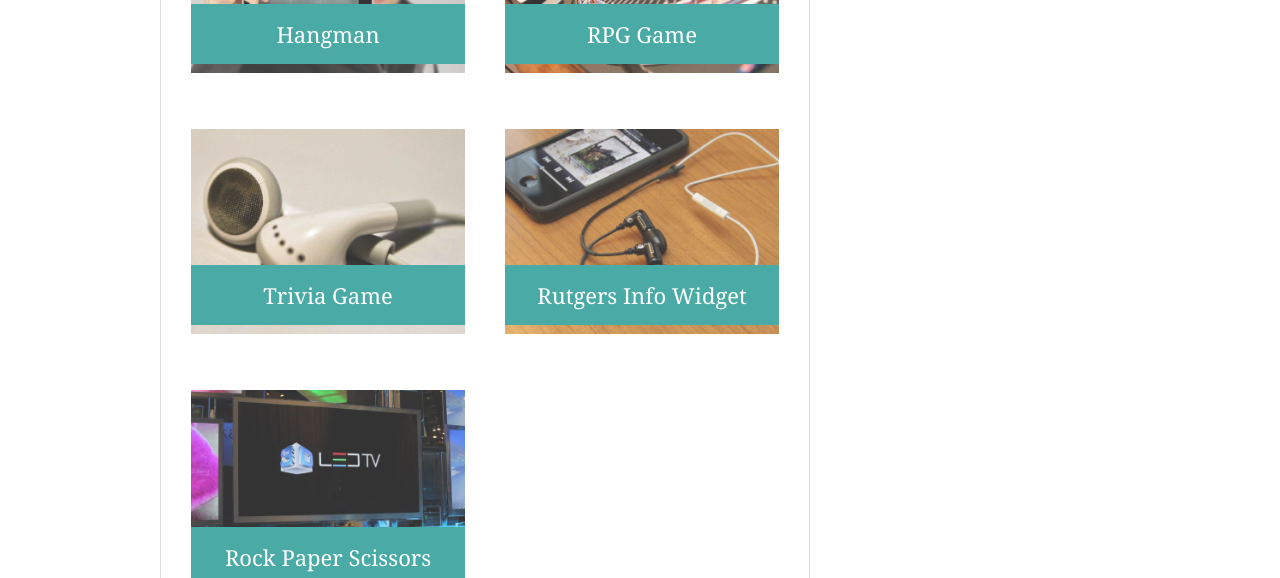
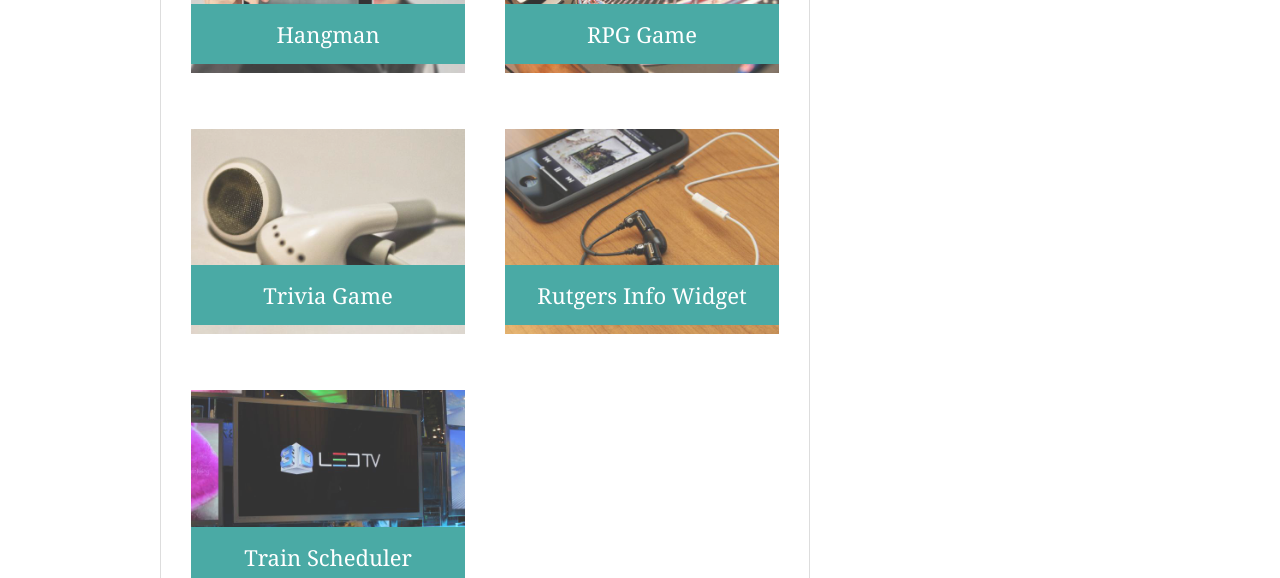
Before and after one commit to mel177/Basic-Portfolio, a plain HTML site: page portfolio.html in a window 1280 px wide. Shown: the part 406-984 px from the top of the page. Drawn offline with Linux system fonts and the light colour scheme.

Commit message:
added train scheduler link

```diff
--- a/portfolio.html
+++ b/portfolio.html
@@ -46,9 +46,10 @@
         <h3>Rutgers Info Widget</h3>
       </div>
       <div class="work">
-        <img src="assets/images/technics-q-c-640-480-9.jpg" alt="Rock Paper Scissors">
+        <a href="https://mel177.github.io/train-scheduler/"> <img src="assets/images/technics-q-c-640-480-9.jpg" alt="Train Scheduler"></a>
 
-        <h3>Rock Paper Scissors</h3>
+
+        <h3>Train Scheduler</h3>
       </div>
 
     </section>
```
